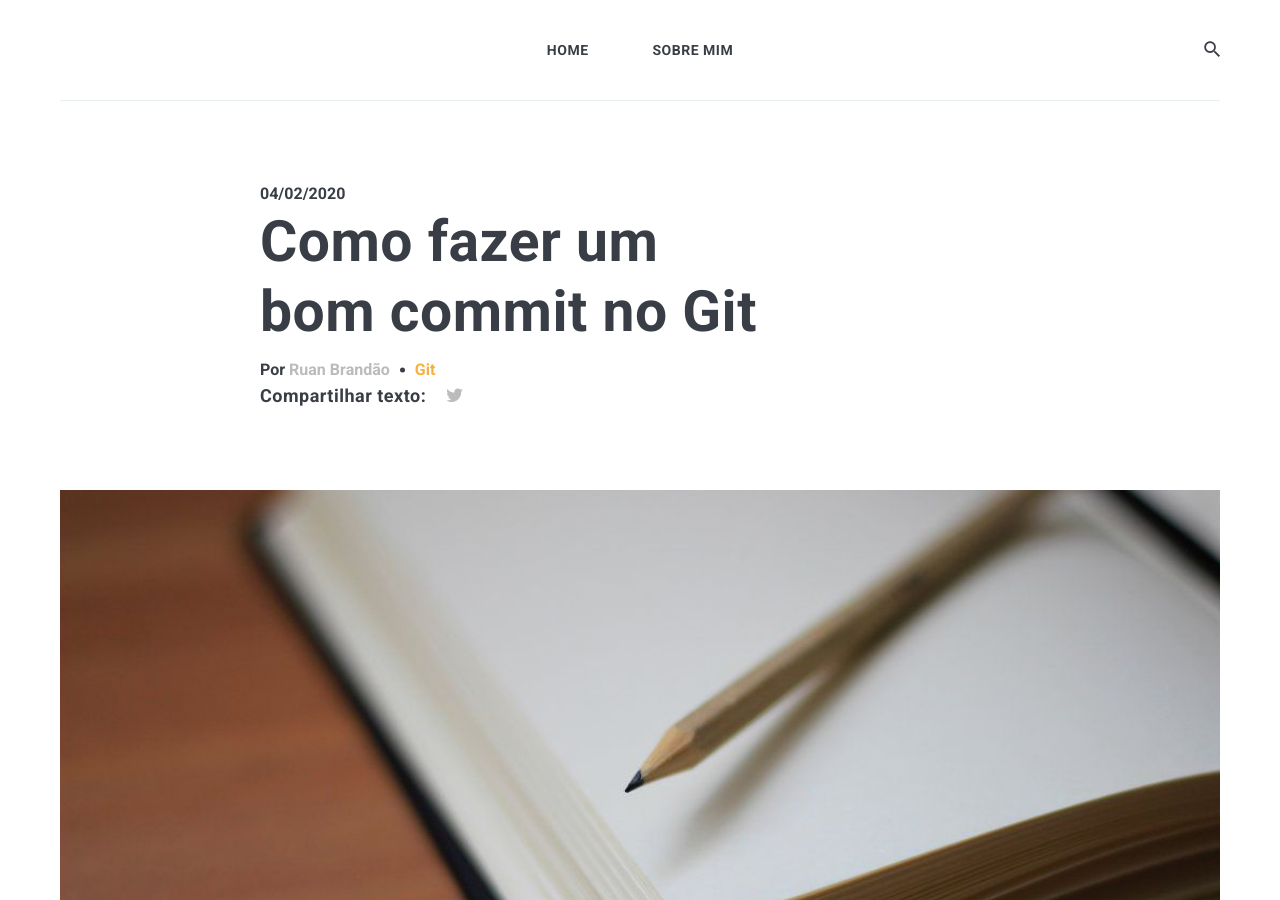
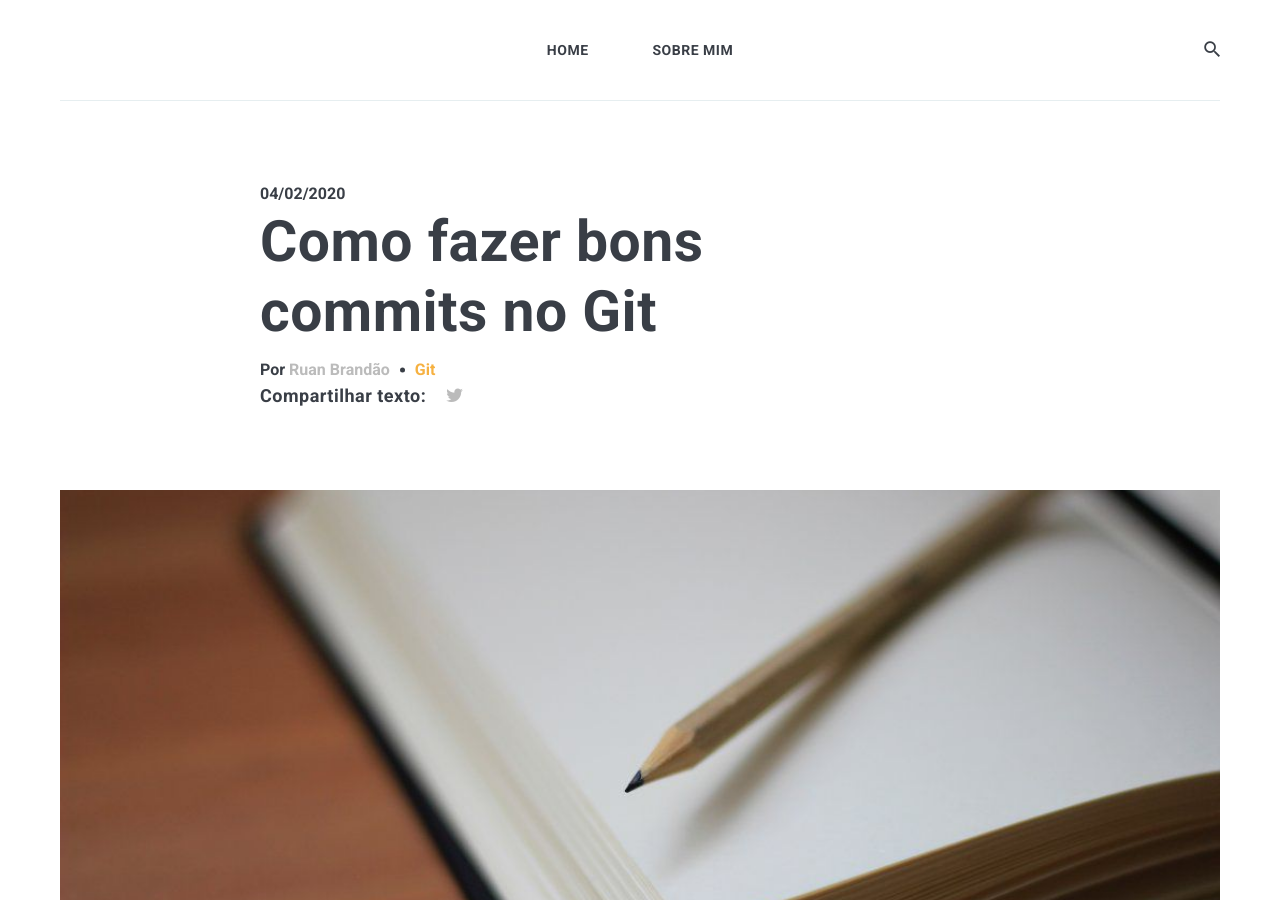
Before and after one commit to ruan-brandao/ruan-brandao.github.io, a Jekyll site: the page built from _posts/2020-02-04-como-fazer-um-bom-commit.markdown, in a window 1280 px wide and 900 px high. Built offline with Jekyll 4.4.1, drawn with Linux system fonts in a browser that asks for light colours; nearby versions of some CDN libraries; comment, search, counter and statistics services are not loaded.

Commit message:
Correct git commit post title

```diff
--- a/_posts/2020-02-04-como-fazer-um-bom-commit.markdown
+++ b/_posts/2020-02-04-como-fazer-um-bom-commit.markdown
@@ -1,6 +1,6 @@
 ---
 layout: post
-title:  "Como fazer um bom commit no Git"
+title:  "Como fazer bons commits no Git"
 date:   2020-02-04 21:15:00
 tags:   Git
 image: paper-pencil.jpg
```
